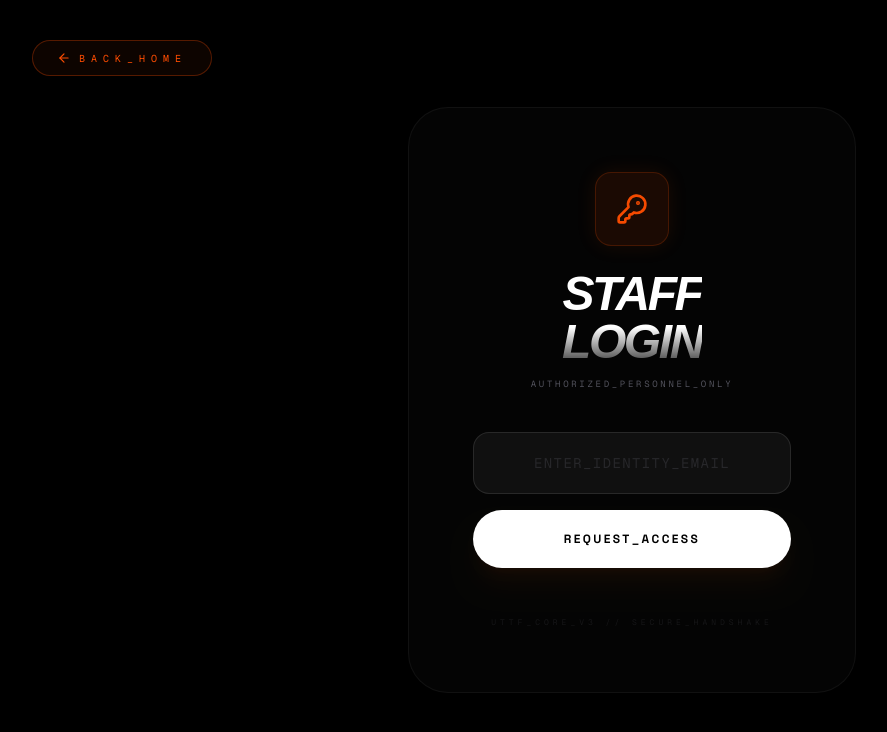
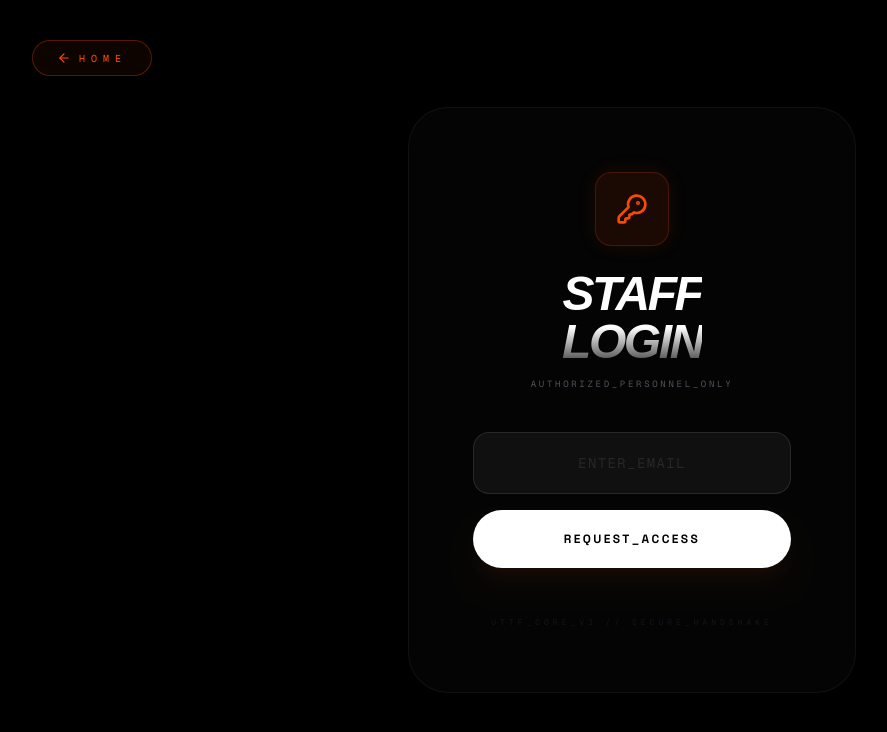
Before and after one commit to IlMara2000/uttf, a Next.js app: page /login in a window 1280 px wide. Shown: the top 732 px of the page, without its empty margins (8-895 px from the left). Built offline with nearby package versions, Linux system fonts and the light colour scheme; no server answers; a web font is replaced by a local one.

Commit message:
reGraphic

```diff
--- a/src/app/login/page.tsx
+++ b/src/app/login/page.tsx
@@ -79,7 +79,7 @@ export default function LoginPage() {
     <div className="min-h-screen flex flex-col items-center justify-center p-6 bg-black">
       <header className="absolute top-10 left-10">
         <Link href="/" className="nav-tag flex items-center gap-2 group">
-          <ArrowLeft size={14} className="group-hover:-translate-x-1 transition-transform" /> BACK_HOME
+          <ArrowLeft size={14} className="group-hover:-translate-x-1 transition-transform" /> HOME
         </Link>
       </header>
 
@@ -92,7 +92,7 @@ export default function LoginPage() {
           <div className="p-5 bg-orange-600/10 border border-orange-600/20 rounded-2xl text-orange-600 mb-6 shadow-[0_0_20px_rgba(234,88,12,0.1)]">
             <KeyRound size={32} />
           </div>
-          <h1 className="hero-title text-5xl mb-3 italic">Staff<br />Login</h1>
+          <h1 className="hero-title text-5xl mb-3 italic">Staff <br />Login </h1>
           <p className="text-zinc-600 font-mono text-[9px] uppercase tracking-[0.3em]">Authorized_Personnel_Only</p>
         </div>
 
@@ -111,7 +111,7 @@ export default function LoginPage() {
         <form onSubmit={handleMagicLink} className="space-y-4">
           <input
             type="email"
-            placeholder="ENTER_IDENTITY_EMAIL"
+            placeholder="ENTER_EMAIL"
             required
             value={email}
             onChange={(e) => setEmail(e.target.value)}
```
